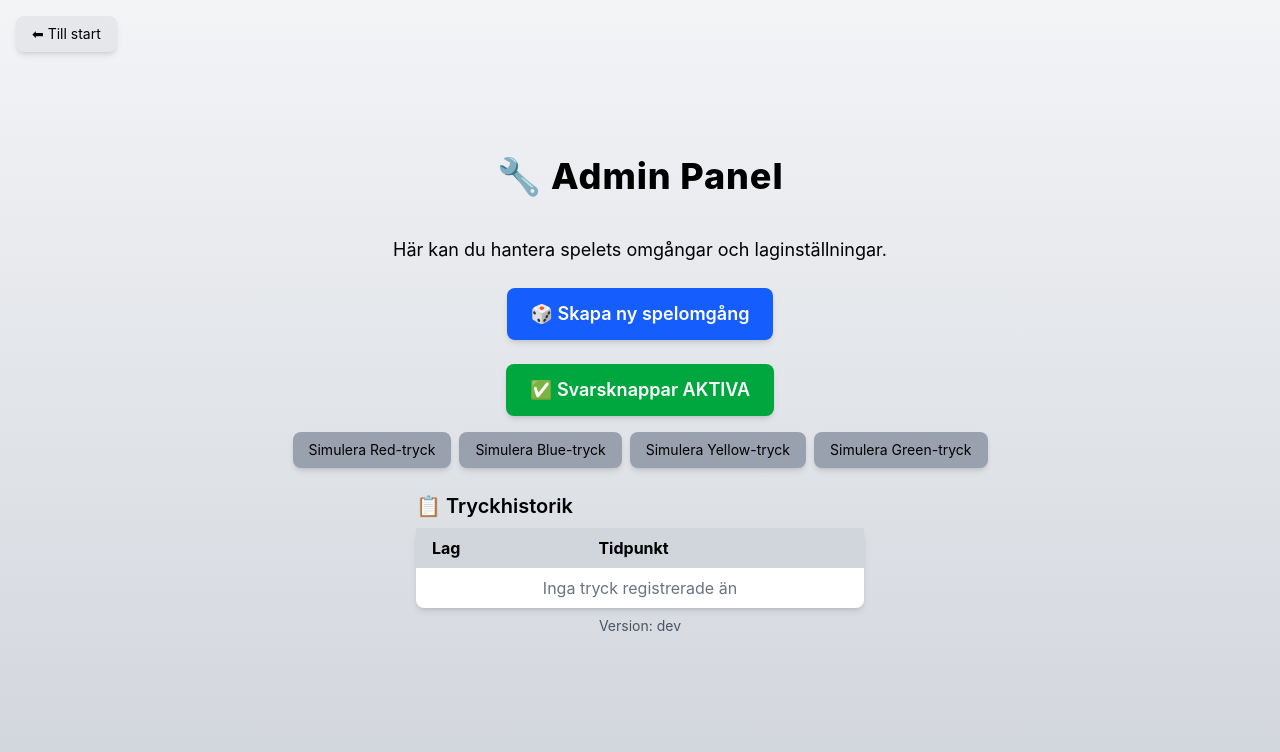
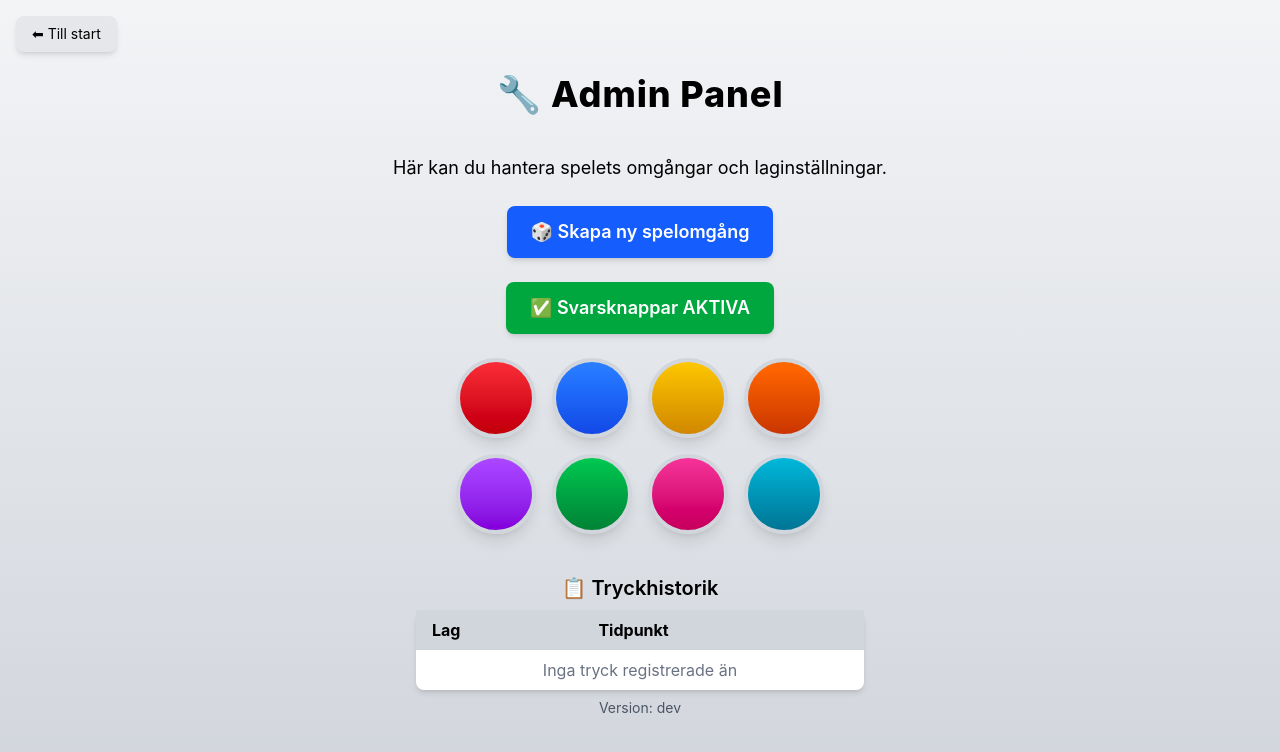
Before and after one commit to Kodstudion/quiz_answer_app, a React (Vite) app in the folder musicbattle/: page /admin in a window 1280 px wide. Shown: the top 752 px of the page. Built offline with nearby package versions, Linux system fonts and the light colour scheme.

Commit message:
Add team bottuns to admin page

```diff
--- a/musicbattle/src/AdminPage.tsx
+++ b/musicbattle/src/AdminPage.tsx
@@ -7,13 +7,25 @@ interface ClickEntry {
   time: string;
 }
 
+const teams = [
+  { name: "Red", color: "from-red-500 to-red-700", pressedColor: "from-red-700 to-red-900" },
+  { name: "Blue", color: "from-blue-500 to-blue-700", pressedColor: "from-blue-700 to-blue-900" },
+  { name: "Yellow", color: "from-yellow-400 to-yellow-600", pressedColor: "from-yellow-600 to-yellow-800" },
+  { name: "Orange", color: "from-orange-500 to-orange-700", pressedColor: "from-orange-700 to-orange-900" },
+  { name: "Purple", color: "from-purple-500 to-purple-700", pressedColor: "from-purple-700 to-purple-900" },
+  { name: "Green", color: "from-green-500 to-green-700", pressedColor: "from-green-700 to-green-900" },
+  { name: "Pink", color: "from-pink-500 to-pink-700", pressedColor: "from-pink-700 to-pink-900" },
+  { name: "LightBlue", color: "from-cyan-500 to-cyan-700", pressedColor: "from-cyan-700 to-cyan-900" },
+];
+
 const AdminPage: React.FC = () => {
   const navigate = useNavigate();
   const [gameId, setGameId] = useState<number | null>(null);
   const [buttonsEnabled, setButtonsEnabled] = useState<boolean>(true);
-  const [clicks, setClicks] = useState<ClickEntry[]>([]); // 🆕 Lista med tryckhistorik
+  const [clicks, setClicks] = useState<ClickEntry[]>([]);
+  const [pressedTeams, setPressedTeams] = useState<{ [key: string]: boolean }>({});
 
-  // Funktion för att skapa en ny spelomgång med bekräftelse
+  // Funktion för att skapa en ny spelomgång
   const createNewGame = () => {
     if (gameId !== null) {
       const confirmNewGame = window.confirm(
@@ -24,10 +36,11 @@ const AdminPage: React.FC = () => {
 
     const newId = Math.floor(Math.random() * 9) + 1;
     setGameId(newId);
-    setClicks([]); // 🆕 Nollställ tryckhistoriken vid nytt spel
+    setClicks([]);
+    setPressedTeams({});
   };
 
-  // Funktion för att avsluta spelet med bekräftelse
+  // Funktion för att avsluta spelet
   const endGame = () => {
     if (gameId === null) return;
 
@@ -36,25 +49,29 @@ const AdminPage: React.FC = () => {
     );
     if (confirmEndGame) {
       setGameId(null);
-      setClicks([]); // 🆕 Nollställ tryckhistoriken vid avslut
+      setClicks([]);
+      setPressedTeams({});
     }
   };
 
-  // 🆕 Funktion för att aktivera/inaktivera lagens knappar
+  // Funktion för att aktivera/inaktivera lagens knappar
   const toggleButtons = () => {
     setButtonsEnabled((prev) => !prev);
   };
 
-  // 🆕 Simulerad funktion för att lägga till knapptryckningar i listan
+  // Funktion för att registrera ett knapptryck
   const addClick = (team: string) => {
+    if (pressedTeams[team]) return; // Om laget redan tryckt, gör inget
+
     const timestamp = new Date().toLocaleTimeString();
     setClicks((prev) => [...prev, { team, time: timestamp }]);
+    setPressedTeams((prev) => ({ ...prev, [team]: true }));
   };
 
   return (
     <div className="flex flex-col items-center justify-center min-h-screen w-screen bg-gradient-to-b from-gray-100 to-gray-300 text-black p-6 relative">
 
-      {/* Tillbaka-knapp i övre vänstra hörnet */}
+      {/* Tillbaka-knapp */}
       <button
         onClick={() => navigate("/")}
         className="absolute top-4 left-4 bg-gray-200 hover:bg-gray-300 text-black px-4 py-2 rounded-lg text-sm shadow-md"
@@ -70,7 +87,7 @@ const AdminPage: React.FC = () => {
         Här kan du hantera spelets omgångar och laginställningar.
       </p>
 
-      {/* Visa det aktuella spel-ID:t om det finns */}
+      {/* Visa aktivt spel-ID */}
       {gameId && (
         <div className="mb-4 text-xl font-semibold bg-white p-4 rounded-lg shadow-md">
           🏆 Aktivt spel-ID: <span className="text-blue-600">{gameId}</span>
@@ -96,7 +113,7 @@ const AdminPage: React.FC = () => {
         )}
       </div>
 
-      {/* 🆕 Knapp för att aktivera/inaktivera lagens knappar */}
+      {/* Knapp för att aktivera/inaktivera lagens knappar */}
       <div className="mt-6">
         <button
           onClick={toggleButtons}
@@ -108,22 +125,22 @@ const AdminPage: React.FC = () => {
         </button>
       </div>
 
-      {/* 🆕 Simulerade knapptryckningar (Testknappar, ska ersättas med Firebase senare) */}
-      <div className="flex gap-2 mt-4">
-        {["Red", "Blue", "Yellow", "Green"].map((team) => (
+      {/* 🆕 Snygga runda lagknappar */}
+      <div className="grid grid-cols-4 gap-4 mt-6">
+        {teams.map(({ name, color, pressedColor }) => (
           <button
-            key={team}
-            onClick={() => addClick(team)}
-            className="bg-gray-400 hover:bg-gray-500 text-black px-4 py-2 rounded-lg text-sm shadow-md"
-          >
-            Simulera {team}-tryck
-          </button>
+            key={name}
+            onClick={() => addClick(name)}
+            className={`w-20 h-20 rounded-full shadow-lg border-4 border-gray-300
+            transition-all duration-300 transform hover:scale-110
+            bg-gradient-to-b ${pressedTeams[name] ? pressedColor : color}`}
+          />
         ))}
       </div>
 
-      {/* 🆕 Tabell med tryckhistorik */}
-      <div className="mt-6 w-full max-w-md">
-        <h2 className="text-xl font-semibold mb-2">📋 Tryckhistorik</h2>
+      {/* 🆕 Återställer tabellen under knapparna */}
+      <div className="mt-10 w-full max-w-md">
+        <h2 className="text-xl font-semibold mb-2 text-center">📋 Tryckhistorik</h2>
         <table className="w-full bg-white rounded-lg shadow-md">
           <thead className="bg-gray-300">
             <tr>
@@ -150,7 +167,7 @@ const AdminPage: React.FC = () => {
         </table>
       </div>
 
-      <VersionInfo /> {/* ✅ Behåller versionsinfo längst ner */}
+      <VersionInfo />
     </div>
   );
 };
```
